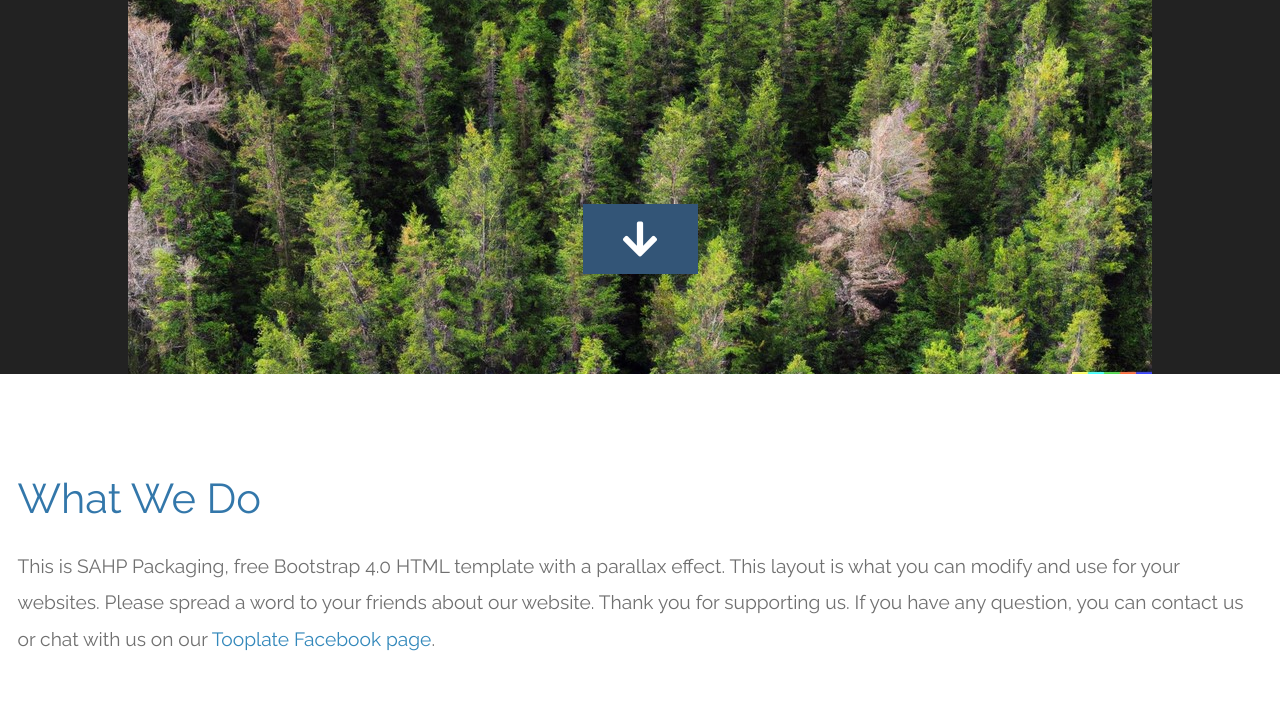
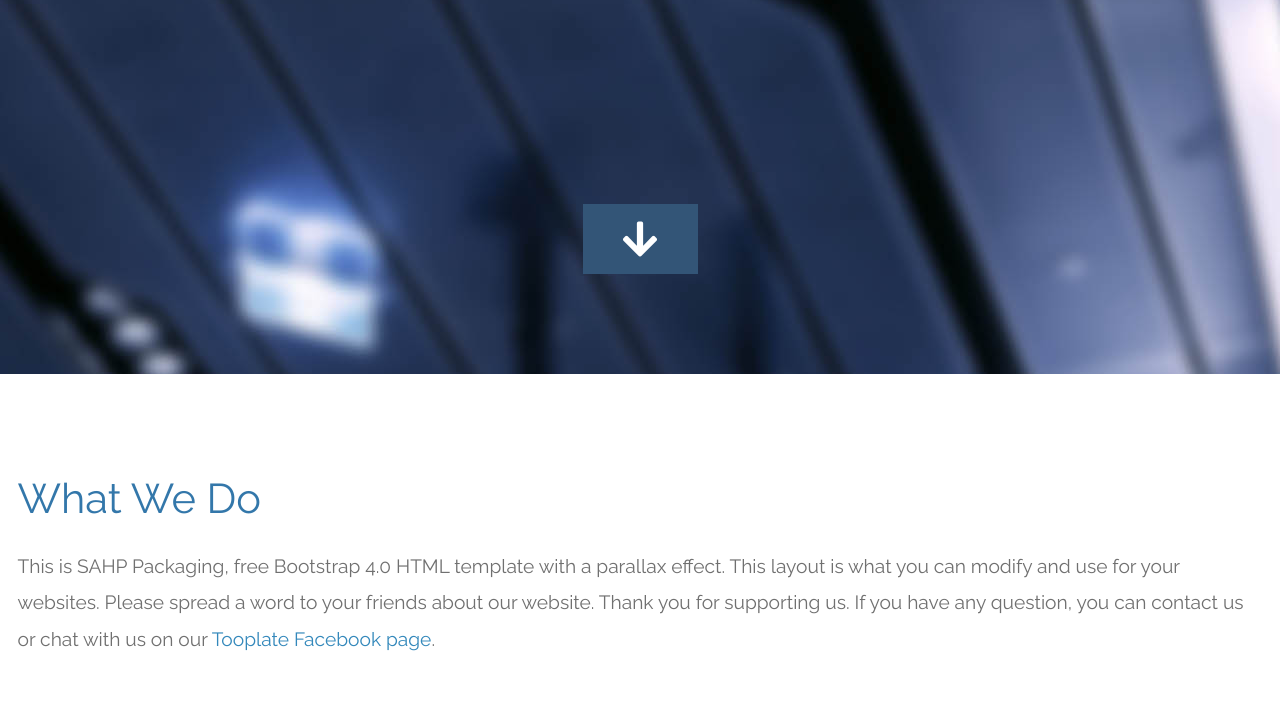
Before and after one commit to borjamatesanz/SAHP_, a plain HTML site: page index.html in a window 1280 px wide. Shown: the part 426-1145 px from the top of the page. Drawn offline with Linux system fonts and the light colour scheme.

Commit message:
Update tooplate-infinite-loop.css

```diff
--- a/css/tooplate-infinite-loop.css
+++ b/css/tooplate-infinite-loop.css
@@ -146,7 +146,7 @@ blockquote {
 
 #infinite {
 	background-color: #222;
-  background-image: url(../img/Finland_forest_landscape.jpg);
+  background-image: url(../img/infinite-loop-03.jpg);
   background-repeat: no-repeat;
   height: 100vh;
   min-height: 375px;
```
